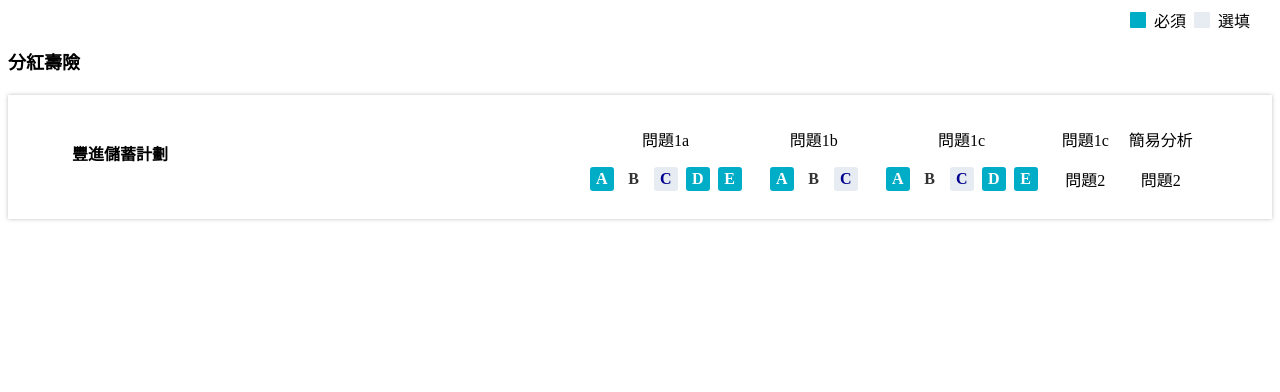
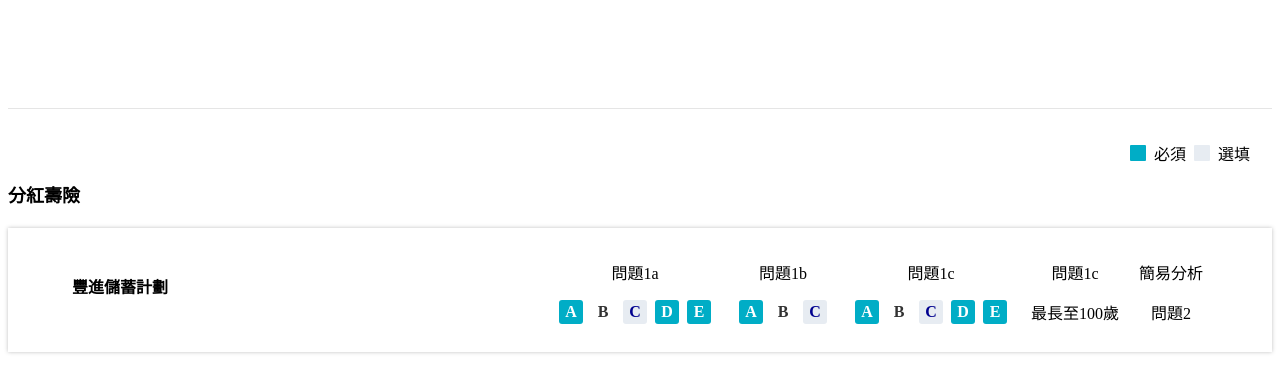
Before and after one commit to cyrilokidi/MindForce-Task, a React (Create React App) app: page / in a window 1280 px wide. Shown: the top 392 px of the page. Built offline with nearby package versions, Linux system fonts and the light colour scheme.

Commit message:
Create container header

```diff
--- a/src/App.js
+++ b/src/App.js
@@ -3,6 +3,8 @@ import "./styles.css";
 export default function App() {
   return (
     <div className="product-mapping-result-container">
+      <div className="product-mapping-header"></div>
+
       <div className="product-mapping-result-legend">
         <div className="legend-item">
           <div className="legend-status active-legend-status" />
@@ -57,7 +59,7 @@ export default function App() {
 
           <div className="product-category-item">
             <p>問題1c</p>
-            <p>問題2</p>
+            <p>最長至100歲</p>
           </div>
 
           <div className="product-category-item">
--- a/src/styles.css
+++ b/src/styles.css
@@ -1,4 +1,10 @@
 .product-mapping-result-container {
+}
+
+.product-mapping-header {
+  height: 100px;
+  border-bottom: solid 1px #e5e5e5;
+  margin: 0 0 32px 0;
 }
 
 .product-mapping-result-legend {
```
